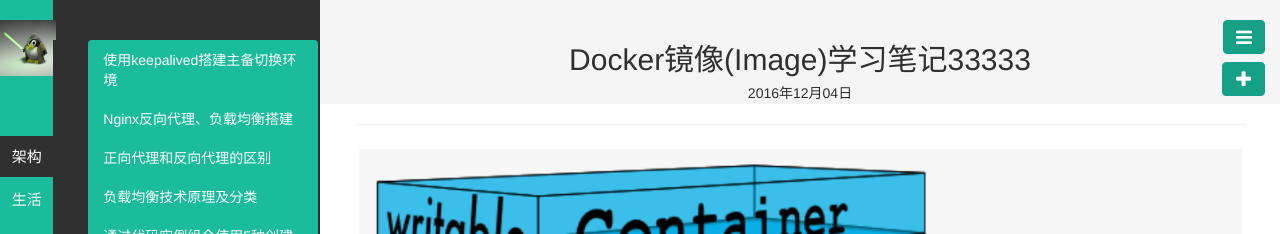
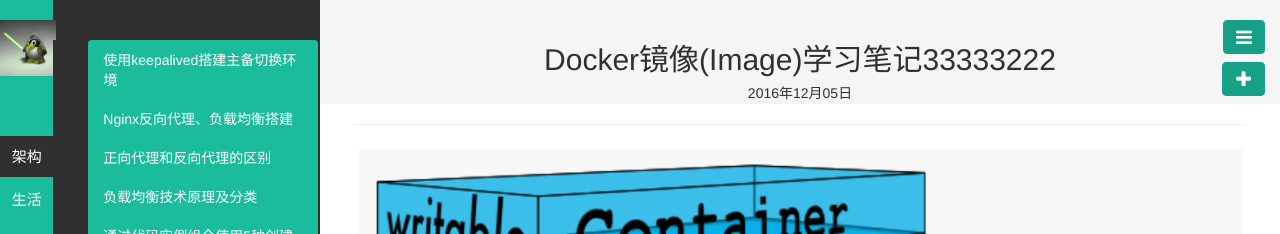
Before and after one commit to lizhenghn123/lizhenghn123.github.io, a Jekyll site: the page built from _posts/Linux/2016-12-05-docker-image-introduction111.md, in a window 1280 px wide. Shown: the top 234 px of the page. Built offline with Jekyll 4.4.1, drawn with Linux system fonts in a browser that asks for light colours; comment, search, counter and statistics services are not loaded.

Commit message:
。。。

```diff
--- a/_config.yml
+++ b/_config.yml
@@ -12,10 +12,10 @@
   entity_output:             as_char
   toc_levels:                1..6
 #  smart_quotes:              lsquo,rsquo,ldquo,rdquo
-#  enable_coderay:            false
-#  hard_wrap:                 false
-#  syntax_highlighter:        rouge
-#  transliterated_header_ids: true
+  enable_coderay:            false
+  hard_wrap:                 false
+  syntax_highlighter:        rouge
+  transliterated_header_ids: true
 #  footnote_backlink:         "&#8617;&#xfe0e;"
 
 # 作者信息
--- a/_posts/Linux/2016-12-04-docker-image-introduction111.md
+++ b/_posts/Linux/2016-12-05-docker-image-introduction111.md
@@ -1,7 +1,7 @@
 ---
 layout: post
 
-title: Docker镜像(Image)学习笔记33333
+title: Docker镜像(Image)学习笔记33333222
 
 category: Linux
 
```
